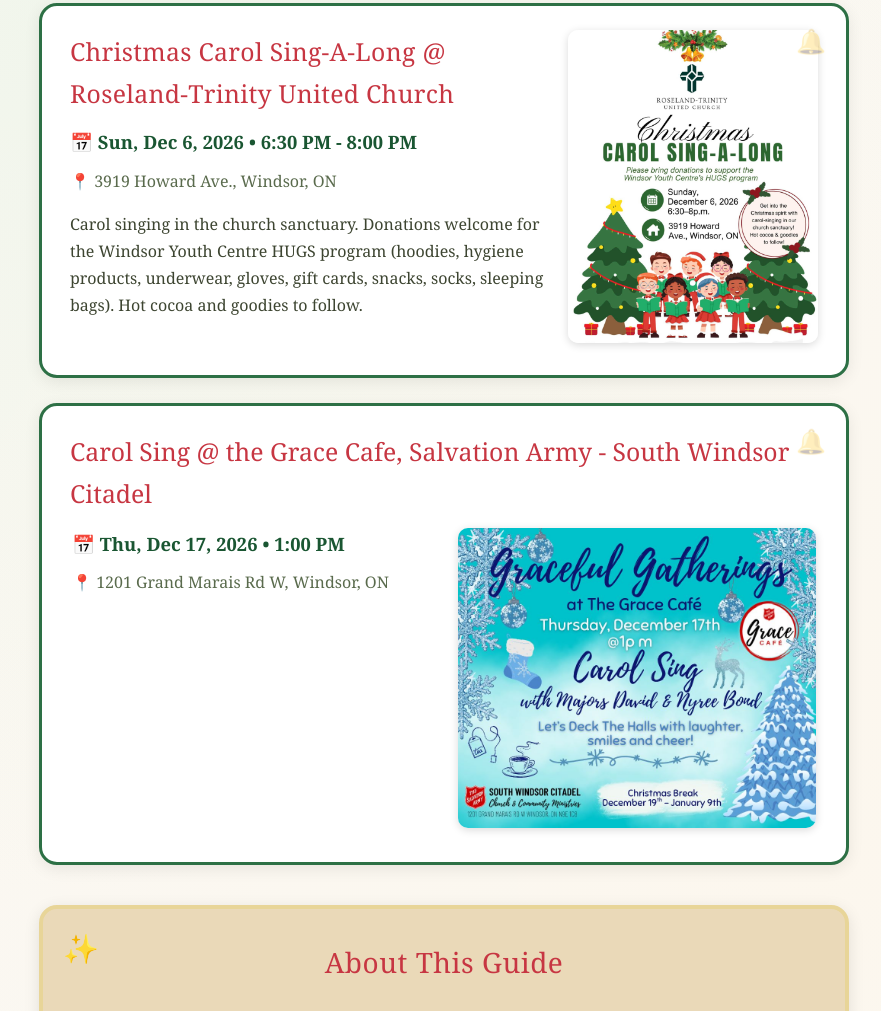
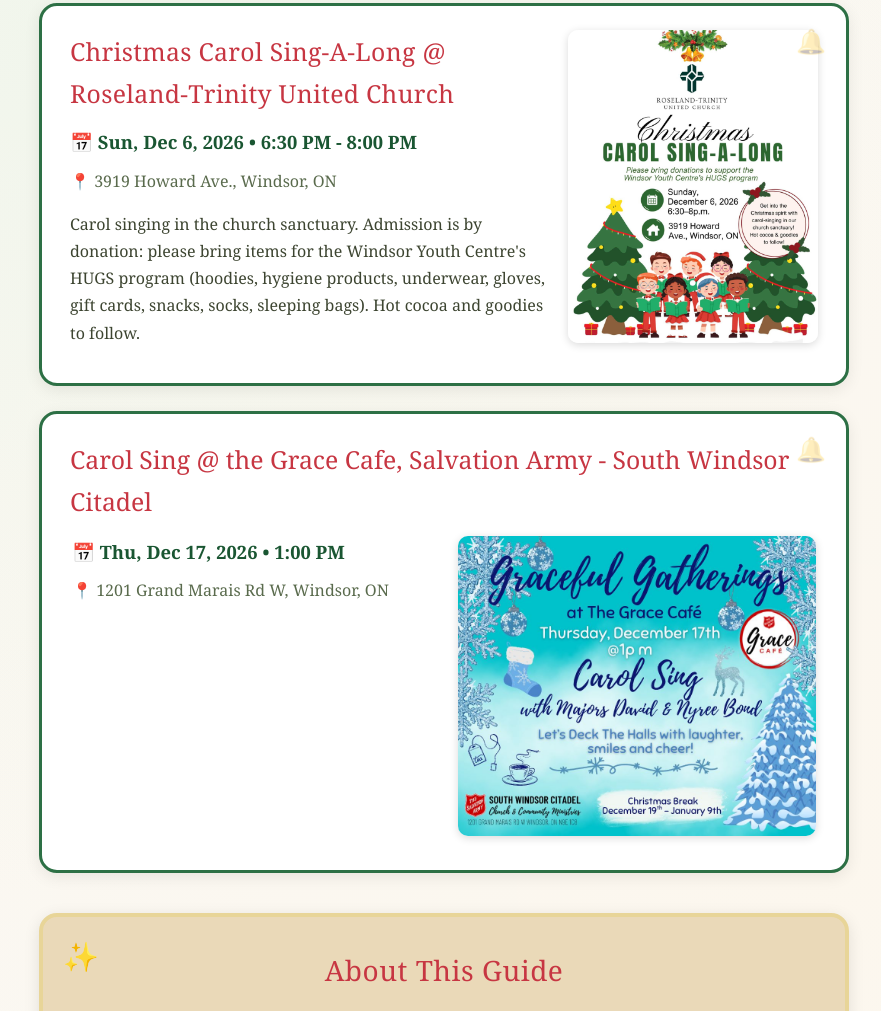
Before and after one commit to HospitaleroAdvisors/carolsingalongs, a plain HTML site: page index.html in a window 1280 px wide. Shown: the part 1397-2408 px from the top of the page, without its empty margins (196-1077 px from the left). Drawn offline with Linux system fonts and the light colour scheme.

Commit message:
Roseland-Trinity: clarify admission is by donation for HUGS
Co-Authored-By: Claude Sonnet 5.5 <noreply@anthropic.com>
Claude-Session: https://claude.ai/code/session_01724jUdoBFni6RHpq24G2B1

```diff
--- a/index.html
+++ b/index.html
@@ -711,7 +711,7 @@
                 <div class="event-title">Christmas Carol Sing-A-Long @ Roseland-Trinity United Church</div>
                 <div class="event-date-time">📅 Sun, Dec 6, 2026 • 6:30 PM - 8:00 PM</div>
                 <div class="event-location">📍 3919 Howard Ave., Windsor, ON</div>
-                <p class="event-description">Carol singing in the church sanctuary. Donations welcome for the Windsor Youth Centre HUGS program (hoodies, hygiene products, underwear, gloves, gift cards, snacks, socks, sleeping bags). Hot cocoa and goodies to follow.</p>
+                <p class="event-description">Carol singing in the church sanctuary. Admission is by donation: please bring items for the Windsor Youth Centre's HUGS program (hoodies, hygiene products, underwear, gloves, gift cards, snacks, socks, sleeping bags). Hot cocoa and goodies to follow.</p>
             </div>
             <div class="event-flyer">
                 <a href="images/2026/Roseland_Trinity_Carol_Sing_Along_Dec_6.jpg" target="_blank">
```
